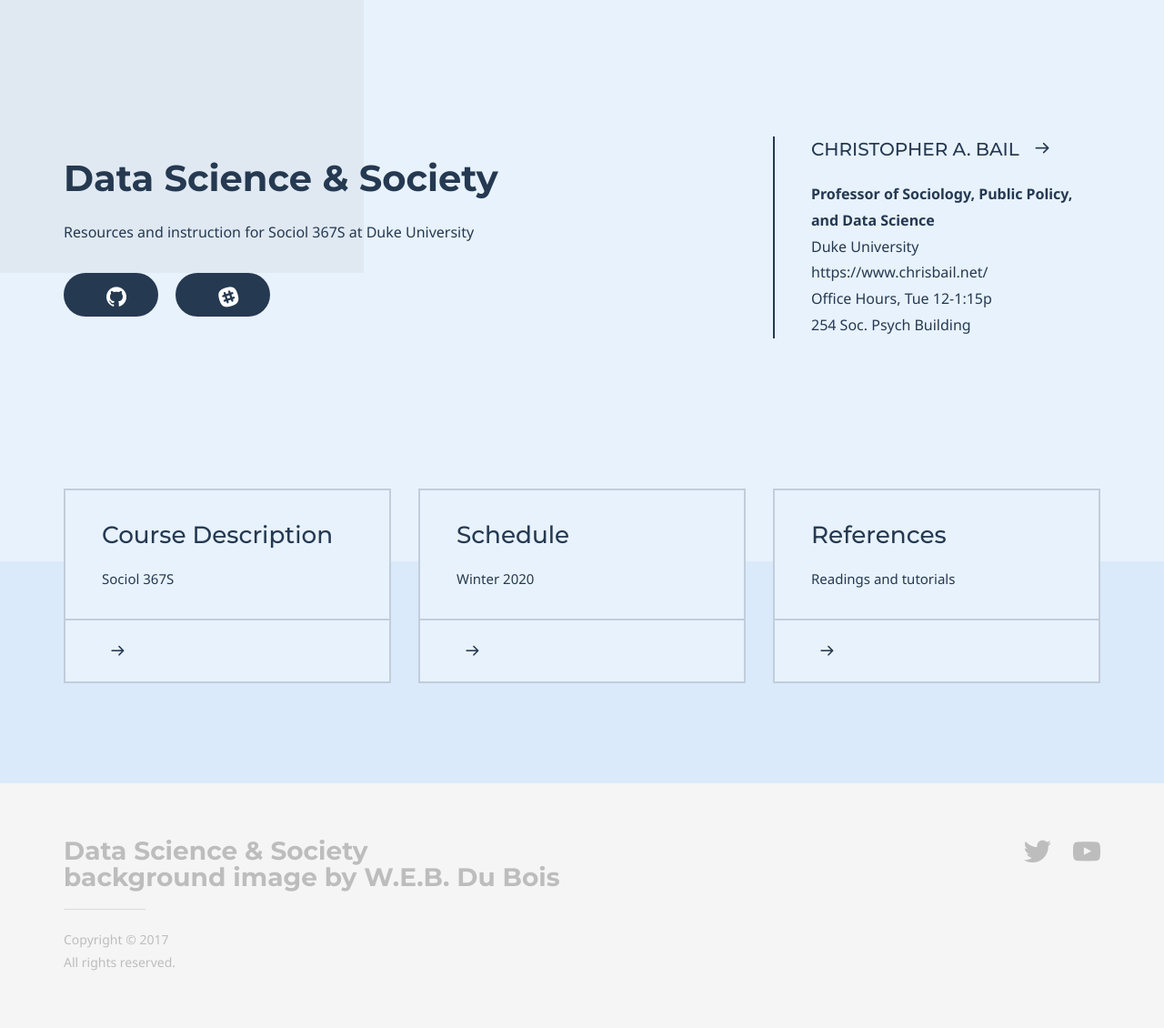
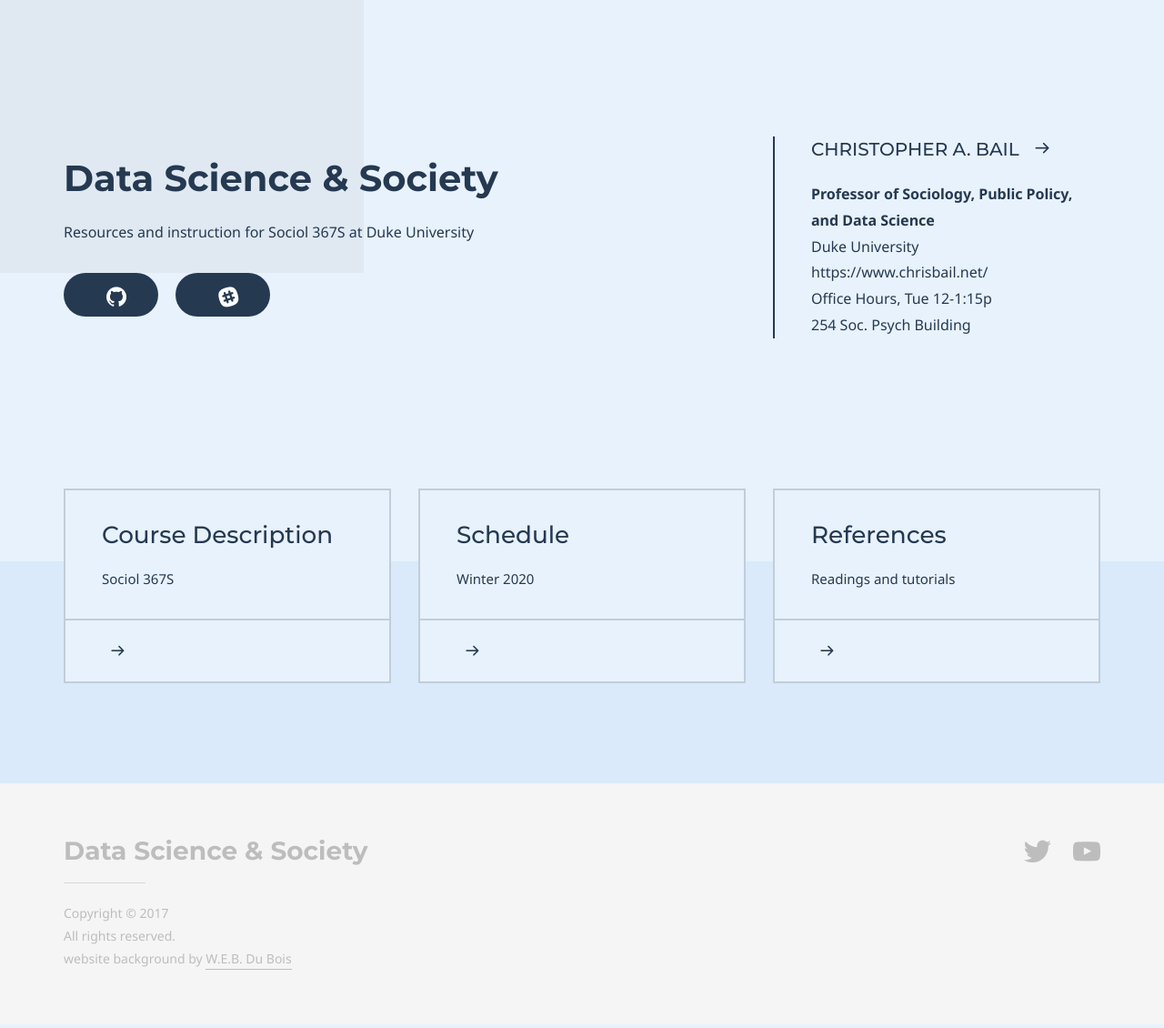
Before and after one commit to dssoc/dssoc.github.io, a Jekyll site: the page built from index.md, in a window 1280 px wide. Shown: the whole page at 91% size. Built offline with Jekyll 4.4.1, drawn with Linux system fonts in a browser that asks for light colours; some web fonts are replaced.

Commit message:
add du bois credit to footer

```diff
--- a/_config.yml
+++ b/_config.yml
@@ -18,9 +18,9 @@
     footer:
         content:
             logo:
-                text: Data Science & Society <br> background image by W.E.B. Du Bois
+                text: Data Science & Society
                 image:
-            copyright: Copyright &copy; 2017 <br>All rights reserved.
+            copyright: Copyright &copy; 2017 <br>All rights reserved. <br> website background by <a href = "https://www.smithsonianmag.com/history/first-time-together-and-color-book-displays-web-du-bois-visionary-infographics-180970826/">W.E.B. Du Bois </a>
         social_list:
             - network_name: twitter
               profile_url: '#'
```
